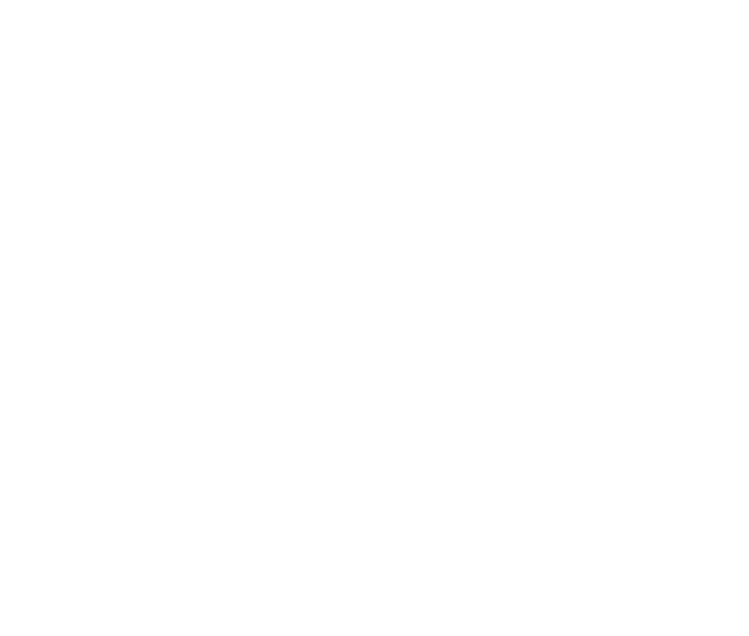
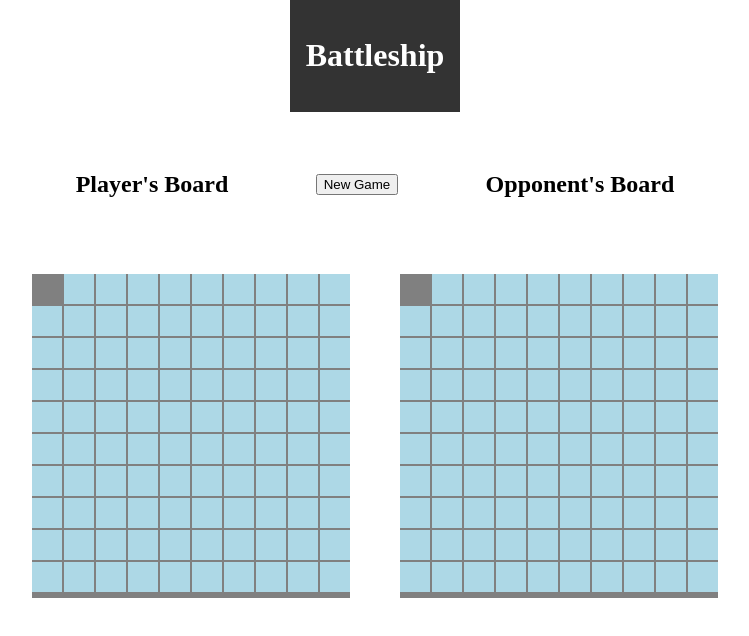
Before and after one commit to huesleim/Battleship, a website built with webpack: page src/index.html in a window 1280 px wide. Shown: the whole page, without its empty margins (265-1014 px from the left). Built offline with nearby package versions, Linux system fonts and the light colour scheme.

Commit message:
Basic UI implementing

```diff
--- a/babel.config.js
+++ /dev/null
@@ -1,3 +0,0 @@
-module.exports = {
-  presets: [["@babel/preset-env", { targets: { node: "current" } }]],
-};
--- a/jest.config.js
+++ /dev/null
@@ -1,6 +0,0 @@
-module.exports = {
-  testEnvironment: "jsdom",
-  transform: {
-    "^.+\\.js$": "babel-jest",
-  },
-};
--- a/src/index.html
+++ b/src/index.html
@@ -1,8 +1,30 @@
 <!DOCTYPE html>
 <html lang="en">
-  <head>
-    <meta charset="UTF-8" />
-    <title>Project</title>
-  </head>
-  <body></body>
+
+<head>
+  <meta charset="UTF-8" />
+  <title>Project</title>
+</head>
+
+<body>
+  <header>
+    <h1>Battleship</h1>
+  </header>
+  <main id="game-container">
+    <div id="game-header">
+      <h2>Player's Board</h2>
+      <button id="new-game">New Game</button>
+      <h2>Opponent's Board</h2>
+    </div>
+    <div id="boards-container">
+      <div id="player-board" class="board">
+        <div class="grid"></div>
+      </div>
+      <div id="opponent-board" class="board">
+        <div class="grid"></div>
+      </div>
+    </div>
+  </main>
+</body>
+
 </html>
--- a/src/index.js
+++ b/src/index.js
@@ -1,3 +1,32 @@
 import "./styles.css";
+import * as logic from "./logic.js";
 
-console.log("Project ready");
+const playerBoard = document.getElementById("player-board");
+const opponentBoard = document.getElementById("opponent-board");
+const statusDiv = document.getElementById("status");
+const newgameBtn = document.getElementById("new-game");
+const game = logic.createGame();
+newgameBtn.addEventListener("click", () => {
+    logic.createGame();
+});
+
+const populateBoard = (boardElement) => {
+    for (let i = 0; i <= 10; i++) {
+        for (let j = 0; j <= 10; j++) {
+            const cell = document.createElement("div");
+            cell.classList.add("cell");
+            boardElement.appendChild(cell);
+            cell.addEventListener("click", () => {
+                if (boardElement === opponentBoard) {
+                    const result = game.attack(i, j);
+                    if (!result.ok) {
+                        cell.classList.add("attacked");
+                    }
+                }
+            });
+        }
+    }
+};
+
+populateBoard(playerBoard);
+populateBoard(opponentBoard);
--- a/src/logic.js
+++ b/src/logic.js
@@ -123,7 +123,14 @@
         });
     };
 
-    return { gameBoard, ships, receiveAttack, placeShip, allShipsSunk, randomlyPlaceAllShips };
+    return {
+        gameBoard,
+        ships,
+        receiveAttack,
+        placeShip,
+        allShipsSunk,
+        randomlyPlaceAllShips,
+    };
 };
 
 const checkLost = (player) => {
@@ -136,12 +143,13 @@
 };
 
 const createGame = () => {
-    player1.board.randomlyPlaceAllShips();
-    player2.board.randomlyPlaceAllShips();
     const player1 = newPlayer("Player 1");
     const player2 = newPlayer("Player 2");
     let currentPlayer = player1;
     let opponent = player2;
+    let gameOver = false;
+    player1.board.randomlyPlaceAllShips();
+    player2.board.randomlyPlaceAllShips();
 
     const switchTurn = () => {
         [currentPlayer, opponent] = [opponent, currentPlayer];
@@ -152,7 +160,11 @@
 
         if (!result.ok) return result;
 
-        if checkLost(opponent) {
+        if (gameOver) {
+            return { ok: false, reason: "game_over" };
+        }
+        if (checkLost(opponent)) {
+            gameOver = true;
             return {
                 ok: true,
                 hit: result.hit,
@@ -170,14 +182,14 @@
         };
     };
 
-    return { player1, player2, opponent, attack, switchTurn };
+    return {
+        player1,
+        player2,
+        attack,
+        switchTurn,
+        getCurrentPlayer: () => currentPlayer,
+        getOpponent: () => opponent,
+    };
 };
 
-
-export {
-    createShip,
-    checkLost,
-    createBoard,
-    newPlayer,
-    createGame,
-};
+export { createShip, checkLost, createBoard, newPlayer, createGame };
--- a/src/styles.css
+++ b/src/styles.css
@@ -0,0 +1,64 @@
+body {
+    display: flex;
+    flex-direction: column;
+    height: 100vh;
+    margin: 0;
+    justify-content: flex-start;
+    align-items: center;
+}
+
+header {
+    background-color: #333;
+    color: white;
+    padding: 1rem;
+    text-align: center;
+    height: 10vh;
+    align-self: center;
+}
+
+main {
+    display: flex;
+    justify-content: space-around;
+    padding: 2rem;
+}
+
+#game-container {
+    display: flex;
+    flex-direction: column;
+    gap: 50px;
+}
+
+#game-header {
+    display: flex;
+    justify-content: space-around;
+    align-items: center;
+    height: 10vh;
+}
+
+#boards-container {
+    display: flex;
+    gap: 50px;
+}
+.board {
+    background-color: grey;
+    display: grid;
+    grid-template-columns: repeat(10, 30px);
+    grid-template-rows: repeat(10, 30px);
+    gap: 2px;
+    aspect-ratio: 1 / 1;
+}
+
+.cell {
+    background-color: lightblue;
+}
+
+.attacked {
+    background-color: lightcoral;
+}
+
+.cell:hover {
+    transform: scale(1.1);
+}
+.cell.ship {
+    background-color: lightblue;
+}
--- a/webpack.config.js
+++ b/webpack.config.js
@@ -1,33 +1,44 @@
-const path = require("path");
-const HtmlWebpackPlugin = require("html-webpack-plugin");
+const path = require('path');
+const HtmlWebpackPlugin = require('html-webpack-plugin');
 
 module.exports = {
-  entry: "./src/index.js",
+  entry: './src/index.js',
   output: {
-    filename: "main.js",
-    path: path.resolve(__dirname, "dist"),
+    filename: 'bundle.js',
+    path: path.resolve(__dirname, 'dist'),
     clean: true,
   },
-  mode: "development",
+  mode: 'development',
   module: {
     rules: [
       {
-        test: /\.html$/i,
-        loader: "html-loader",
+        test: /\.js$/i,
+        exclude: /node_modules/,
+        use: {
+          loader: 'babel-loader',
+          options: { presets: ['@babel/preset-env'] },
+        },
       },
       {
         test: /\.css$/i,
-        use: ["style-loader", "css-loader"],
+        use: ['style-loader', 'css-loader'],
+      },
+      {
+        test: /\.(png|jpe?g|gif|svg)$/i,
+        type: 'asset/resource',
       },
     ],
   },
   plugins: [
     new HtmlWebpackPlugin({
-      template: "./src/index.html",
+      template: './src/index.html',
+      filename: 'index.html',
     }),
   ],
   devServer: {
-    static: "./dist",
+    static: path.resolve(__dirname, 'dist'),
+    port: 8080,
     open: true,
+    hot: true,
   },
 };
```
Also changed, not shown: package.json (+3 -26 lines), README.md (deleted), __tests__/example.test.js (deleted), 1 other file. Lines whose indentation alone changed are shown as unchanged.
